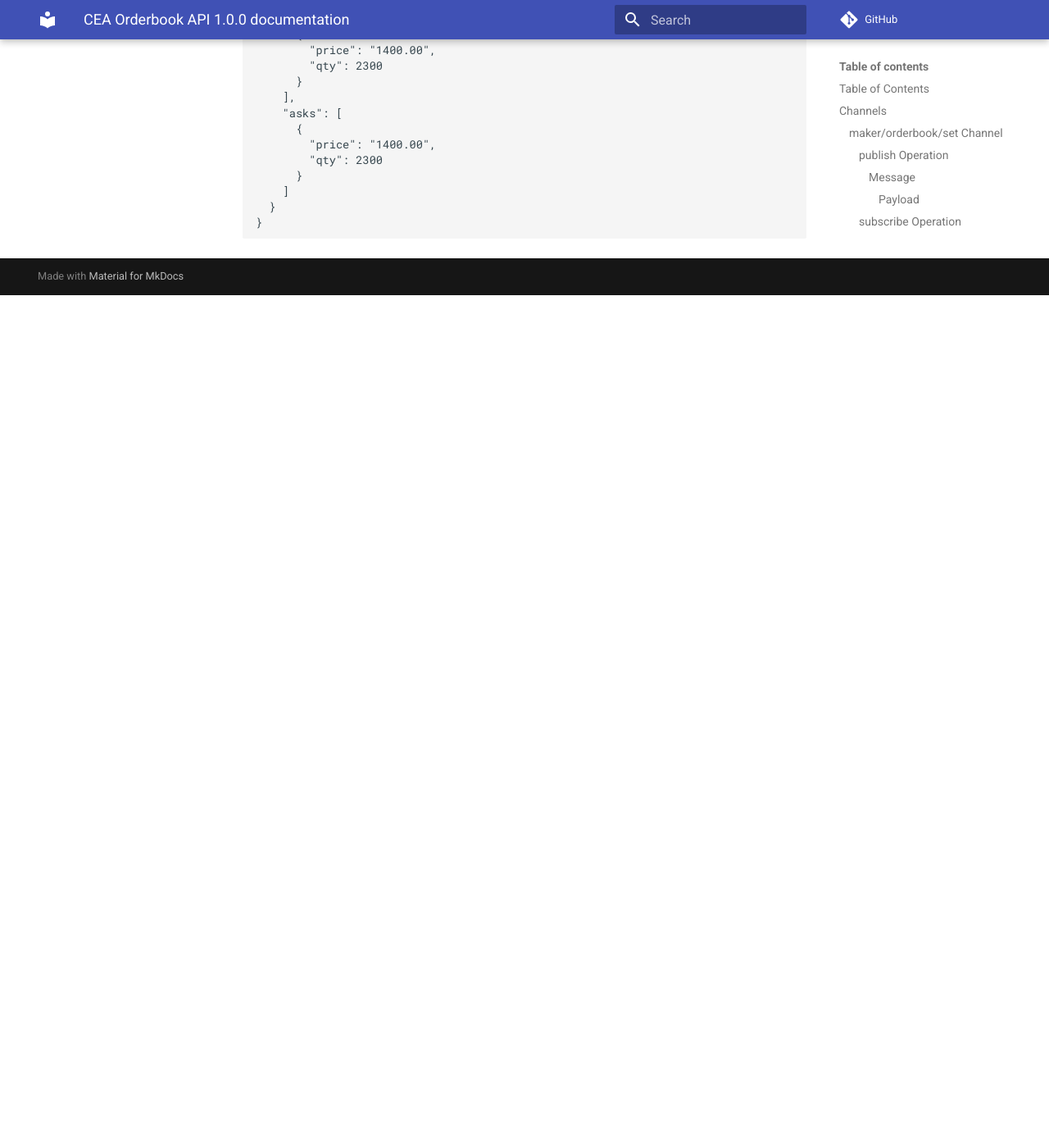
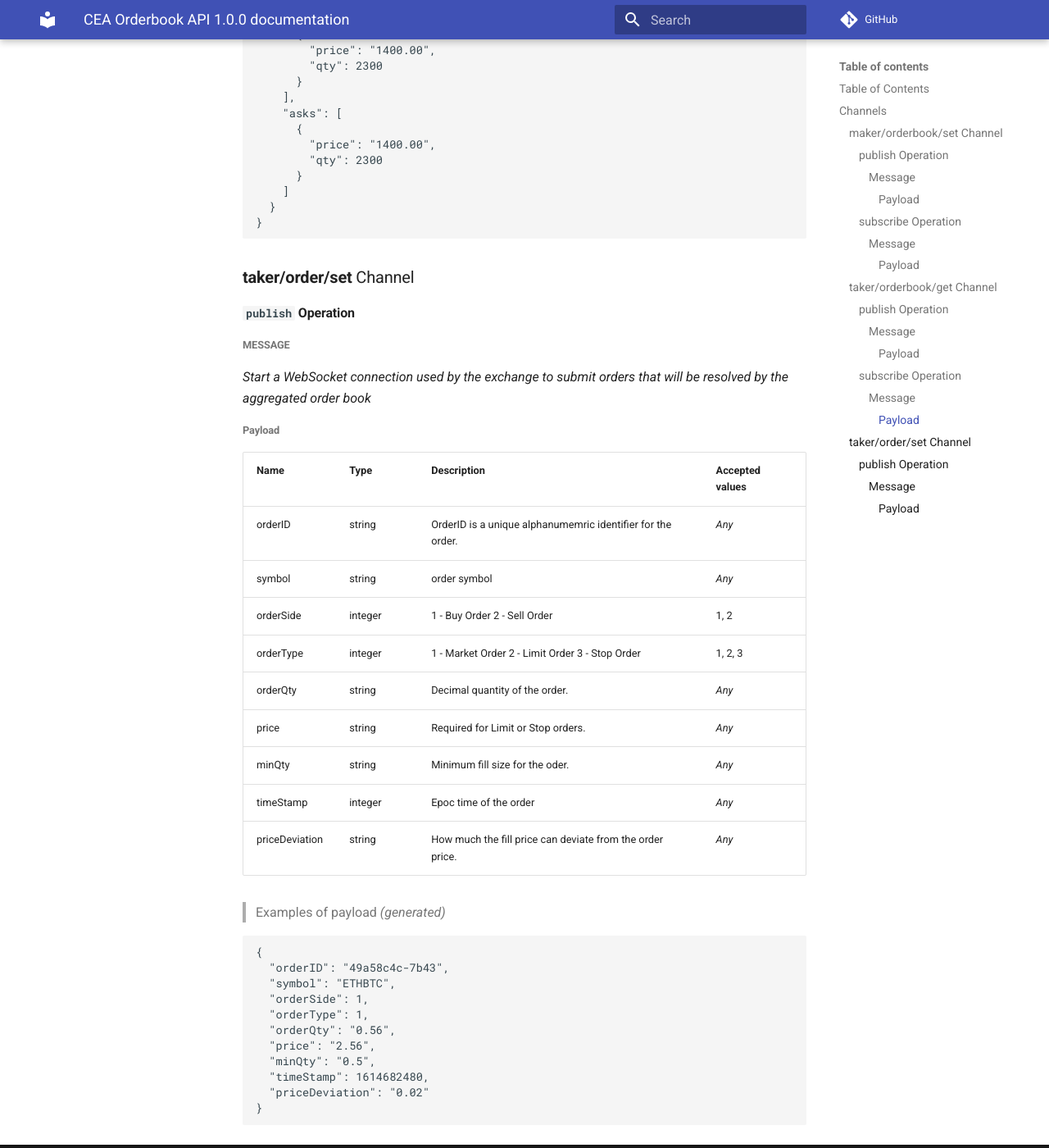
Before and after one commit to MasterVentures/cea-docs, an MkDocs documentation site: the page built from docs/api/asyncapi.md, in a window 1280 px wide and 1400 px high, scrolled down 3706 px. Shown: the whole window at 82% size. Built offline with MkDocs 1.6.1 and Material for MkDocs 9.7.7, drawn with Linux system fonts in a browser that asks for light colours; comment, search, counter and statistics services are not loaded; before the commit the page ends 4066 px from its top, so only the background shows below that; some of the changed text lies outside the part shown.

Commit message:
added chanel for order

````diff
--- a/docs/api/asyncapi.md
+++ b/docs/api/asyncapi.md
@@ -92,7 +92,7 @@
 | Name | Type | Description | Accepted values |
 |-|-|-|-|
 | symbol | string | pair symbol | _Any_ |
-| depth | integer | order book depth, a depth of 0 means full book | _Any_ |
+| depth | integer | order book depth, a depth of 0 means full book. | _Any_ |
 | subscriptionType | integer | 1 - To subscribe to aggregated orderbook for the specified symbol. 2 - To unsubscribe or request once | 1, 2 |
 
 > Examples of payload _(generated)_
@@ -158,3 +158,44 @@
   }
 }
 ```
+
+
+
+
+### **taker/order/set** Channel
+
+#### `publish` Operation
+
+##### Message
+
+*Start a WebSocket connection used by the exchange to submit orders that will be resolved by the aggregated order book*
+
+###### Payload
+
+| Name | Type | Description | Accepted values |
+|-|-|-|-|
+| orderID | string | OrderID is a unique alphanumemric identifier for the order. | _Any_ |
+| symbol | string | order symbol | _Any_ |
+| orderSide | integer | 1 - Buy Order 2 - Sell Order | 1, 2 |
+| orderType | integer | 1 - Market Order 2 - Limit Order 3 - Stop Order | 1, 2, 3 |
+| orderQty | string | Decimal quantity of the order. | _Any_ |
+| price | string | Required for Limit or Stop orders. | _Any_ |
+| minQty | string | Minimum fill size for the oder. | _Any_ |
+| timeStamp | integer | Epoc time of the order | _Any_ |
+| priceDeviation | string | How much the fill price can deviate from the order price. | _Any_ |
+
+> Examples of payload _(generated)_
+
+```json
+{
+  "orderID": "49a58c4c-7b43",
+  "symbol": "ETHBTC",
+  "orderSide": 1,
+  "orderType": 1,
+  "orderQty": "0.56",
+  "price": "2.56",
+  "minQty": "0.5",
+  "timeStamp": 1614682480,
+  "priceDeviation": "0.02"
+}
+```
````
Also changed, not shown: docs/orderbook.yaml (+69 -1 lines).
